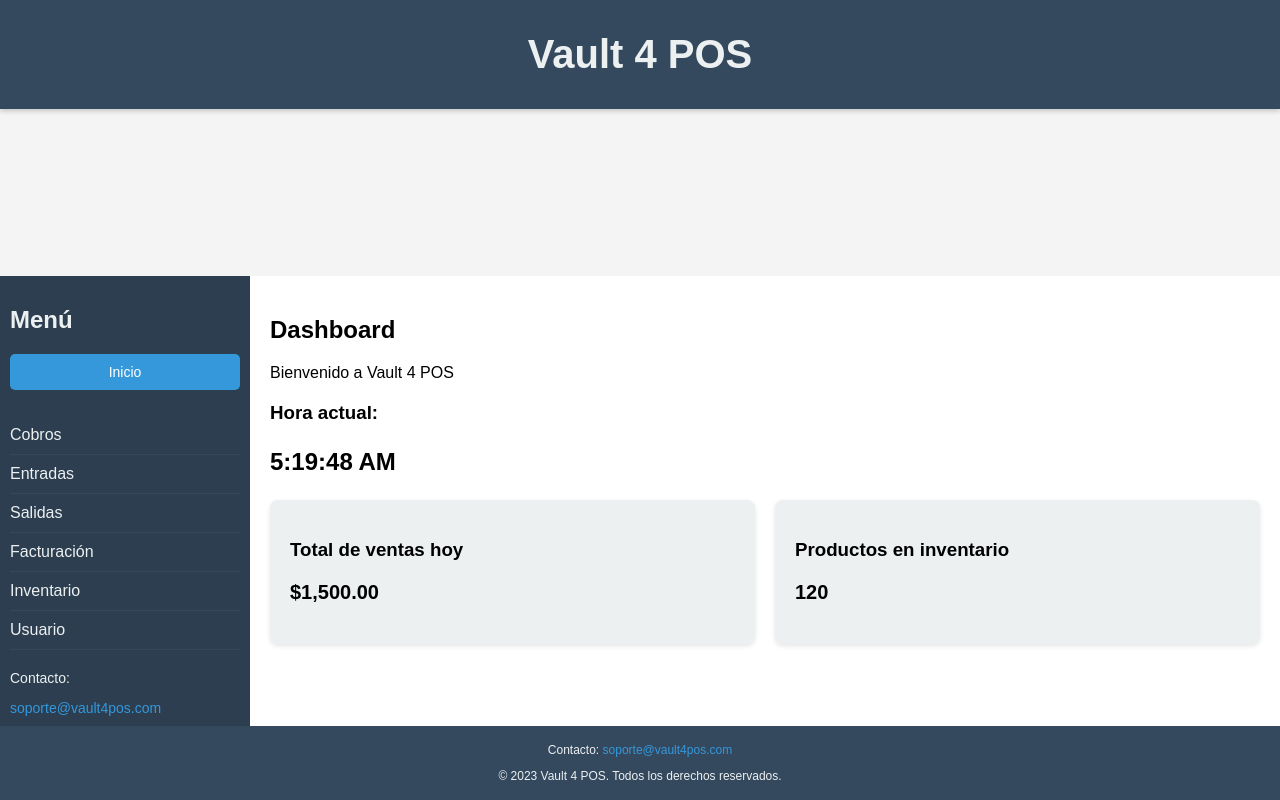
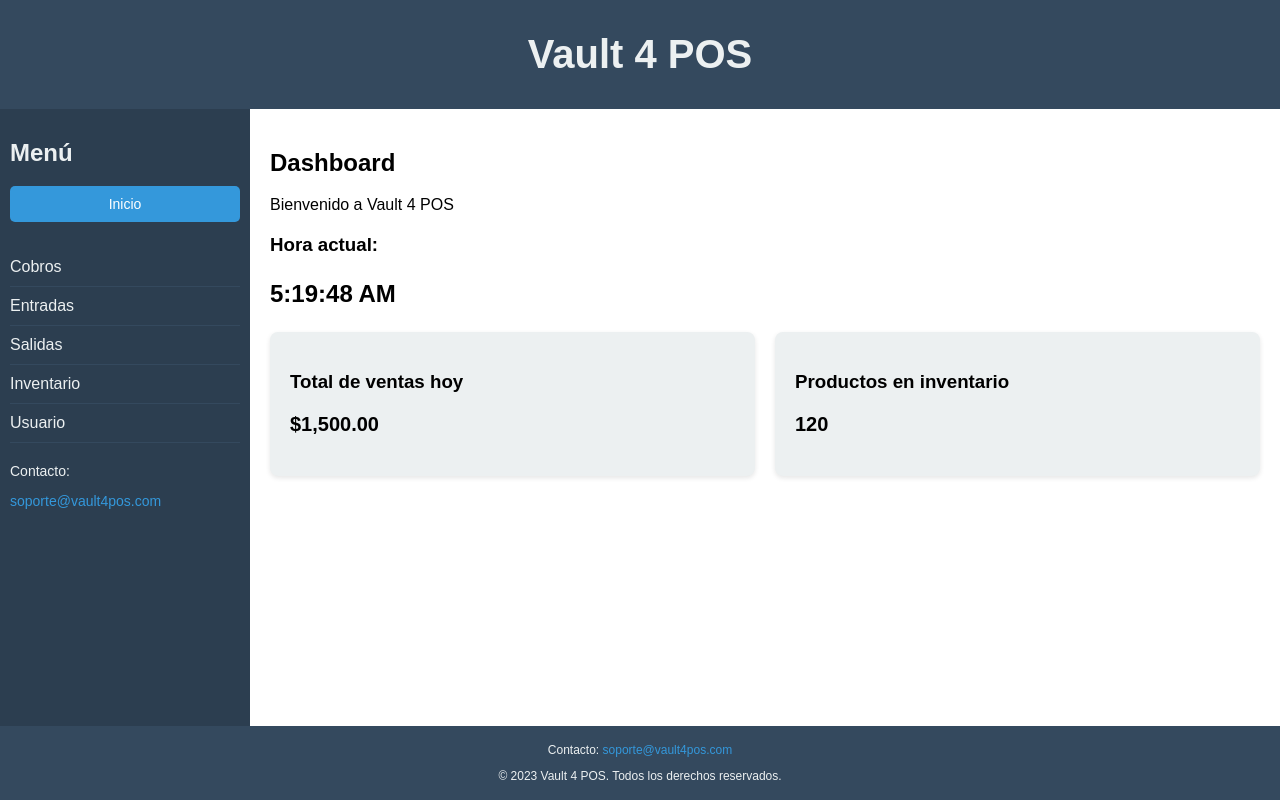
Before and after one commit to KiraTrash/posSa, a React (Create React App) app: page / in a window 1280 px wide. Built offline with nearby package versions, Linux system fonts and the light colour scheme.

Commit message:
cambios para pasar a visual e instalar dependencias

```diff
--- a/src/components/Sidebar.jsx
+++ b/src/components/Sidebar.jsx
@@ -35,14 +35,8 @@ const Sidebar = ({ onViewChange }) => {
 
       {/* Lista de opciones del menú */}
       <ul style={{ listStyle: "none", padding: 0 }}>
-        {[
-          "Cobros",
-          "Entradas",
-          "Salidas",
-          "Facturación",
-          "Inventario",
-          "Usuario",
-        ].map((item, index) => (
+        {["Cobros", "Entradas", "Salidas", "Inventario", "Usuario"].map(
+          (item, index) => (
             <li
               key={index}
               style={{
@@ -57,7 +51,8 @@ const Sidebar = ({ onViewChange }) => {
             >
               {item}
             </li>
-        ))}
+          )
+        )}
       </ul>
 
       {/* Sección de contacto */}
--- a/src/styles.css
+++ b/src/styles.css
@@ -8,7 +8,6 @@ body {
   display: grid;
   grid-template-areas:
     "header header"
-    "navbar navbar" /* Agrega el Navbar */
     "sidebar main"
     "footer footer";
   grid-template-columns: 250px 1fr; /* Sidebar fijo de 250px, Main ocupa el resto */
```
Also changed, not shown: src/components/db.js (added). Lines whose indentation alone changed are shown as unchanged.
